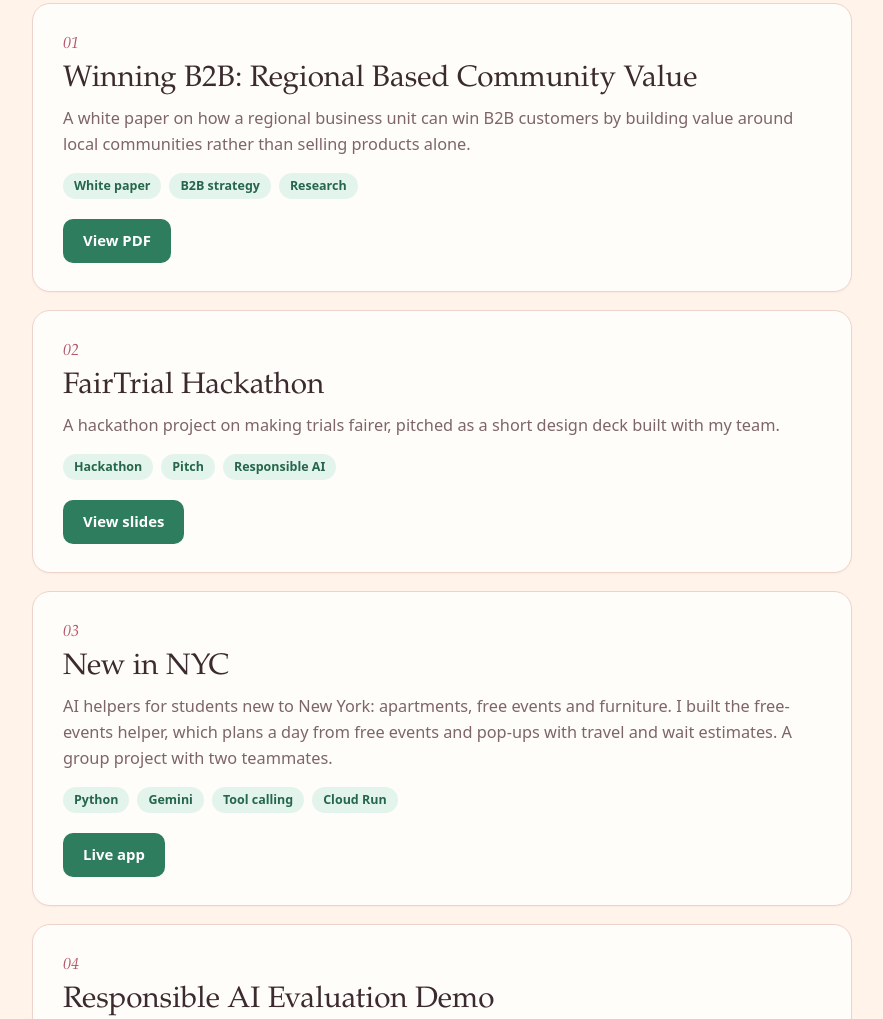
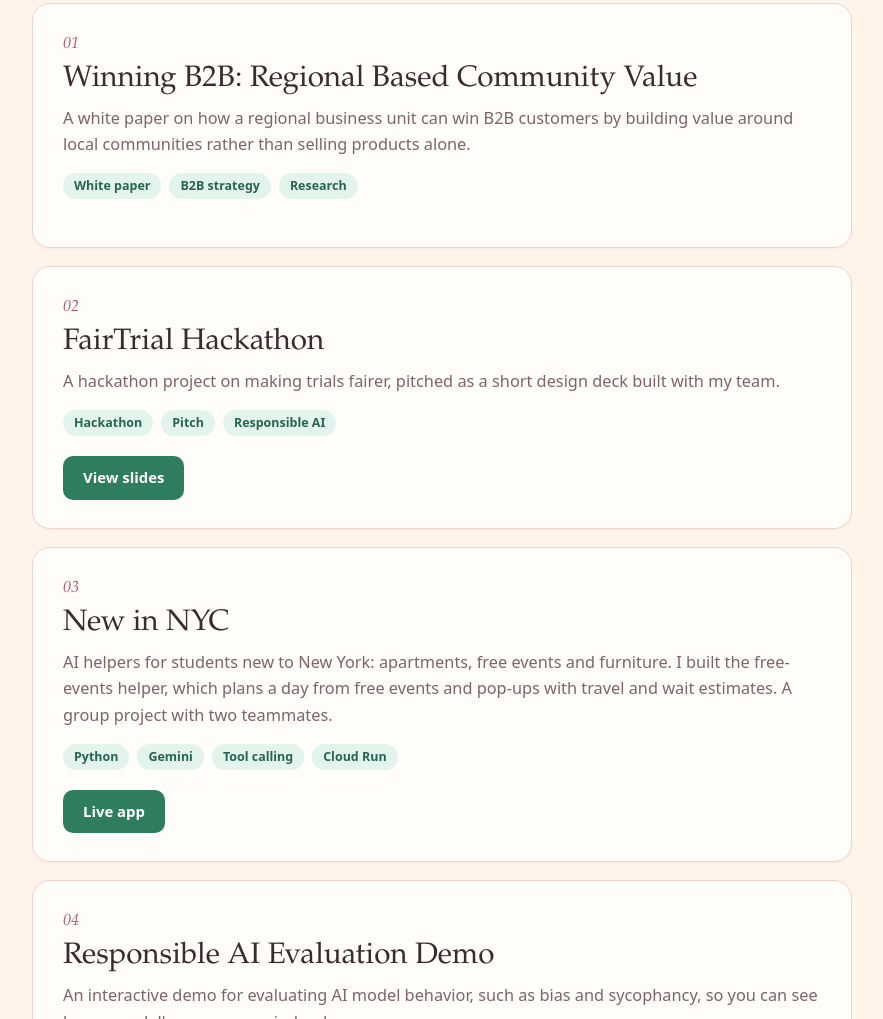
Before and after one commit to ungu-maharunti/portfolio, a plain HTML site: page index.html in a window 1280 px wide. Shown: the part 882-1901 px from the top of the page, without its empty margins (198-1081 px from the left). Drawn offline with Linux system fonts and the light colour scheme.

Commit message:
Remove PDF download button from white paper card
The white paper is an internal company document, so keep only the
description and tags rather than hosting the file publicly.

Co-Authored-By: Claude Sonnet 5.5 <noreply@anthropic.com>

```diff
--- a/index.html
+++ b/index.html
@@ -199,10 +199,6 @@
           <h3>Winning B2B: Regional Based Community Value</h3>
           <p>A white paper on how a regional business unit can win B2B customers by building value around local communities rather than selling products alone.</p>
           <div class="tags"><span>White paper</span><span>B2B strategy</span><span>Research</span></div>
-          <div class="links">
-            <!-- TODO: put the PDF in a "files" folder and change href to files/white-paper.pdf -->
-            <a href="#">View PDF</a>
-          </div>
         </article>
 
         <article class="project reveal">
```
